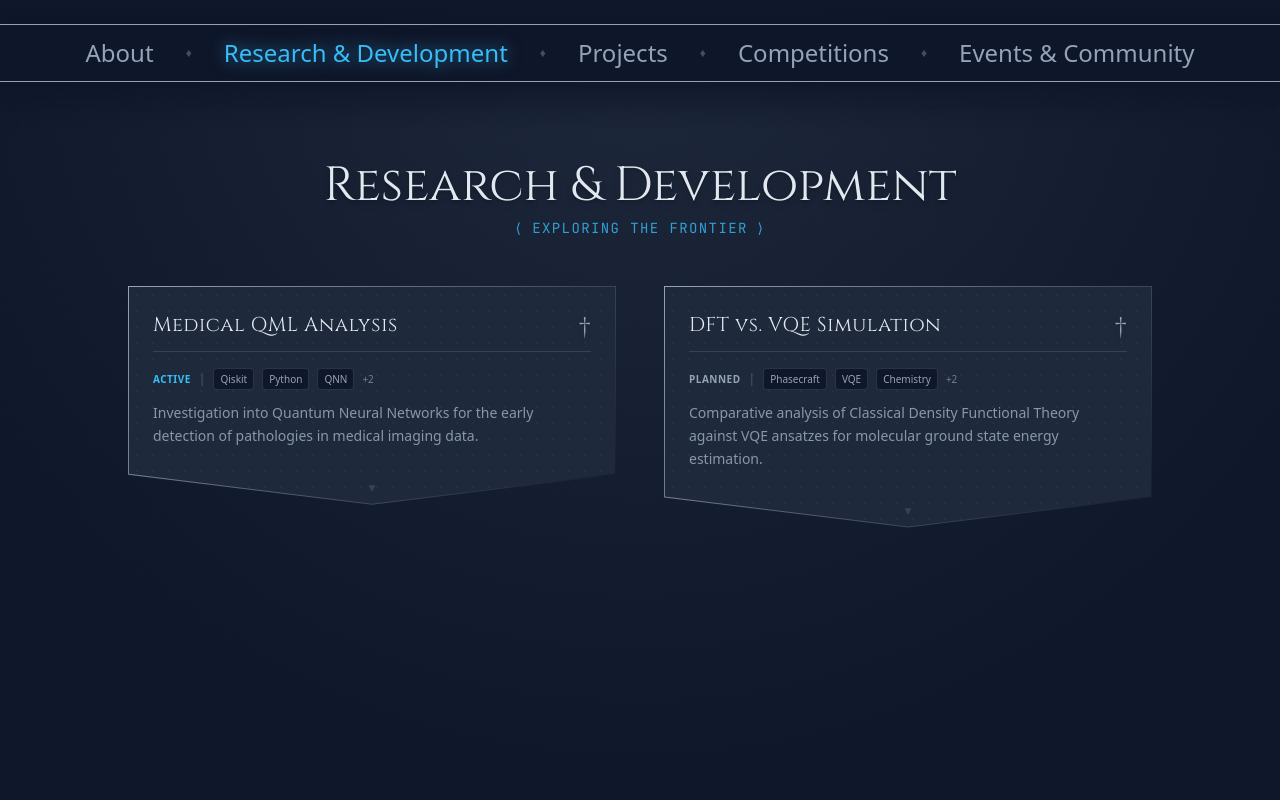
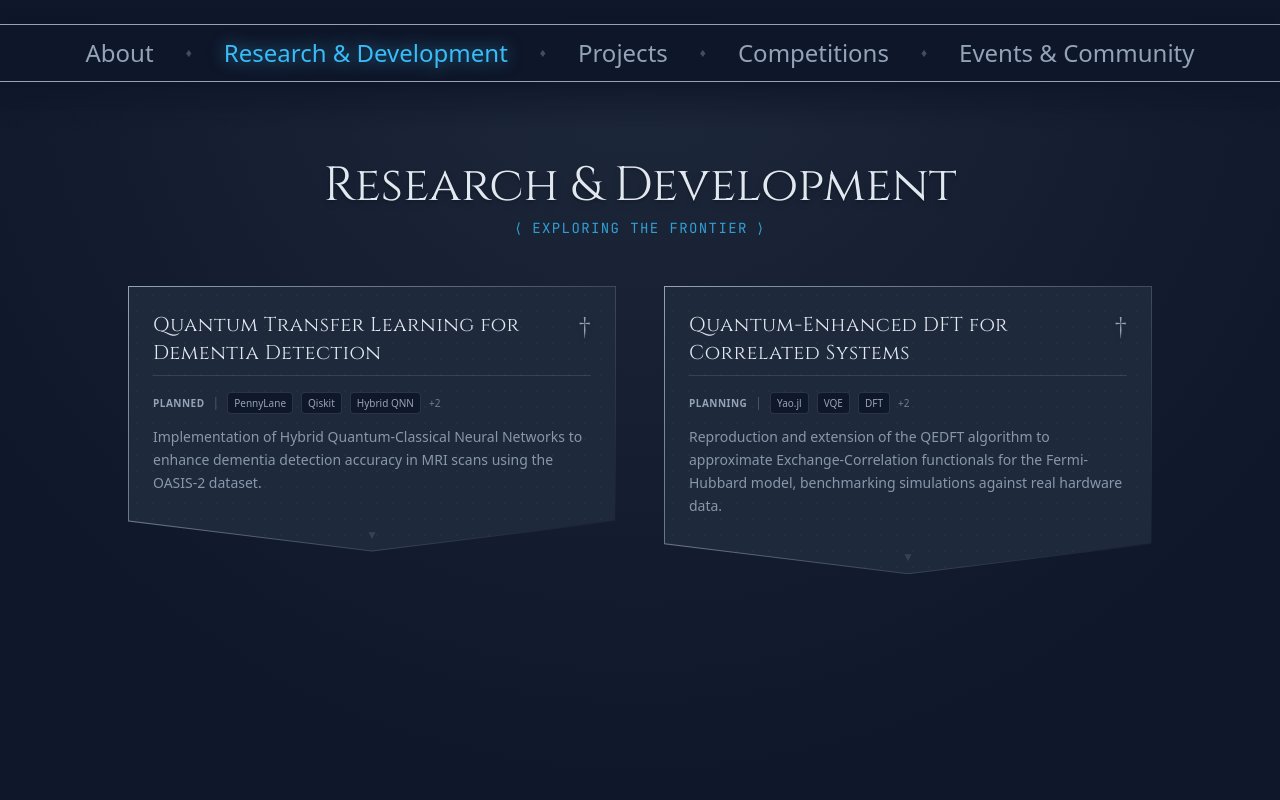
Before and after one commit to KaueMiziara/portfolio, an Angular app: page /research in a window 1280 px wide. Shown: the top 800 px of the page. Built offline with nearby package versions, Linux system fonts and the light colour scheme; a web font is replaced by a local one.

Commit message:
refactor: add real data to R&D and remove placeholders

```diff
--- a/src/app/core/data/research.data.ts
+++ b/src/app/core/data/research.data.ts
@@ -2,30 +2,47 @@ import { Project } from '../models/project.model';
 
 export const RESEARCH_DATA: Project[] = [
   {
-    id: 'medical-qml',
-    title: 'Medical QML Analysis',
+    id: 'qml-dementia-detection',
+    title: 'Quantum Transfer Learning for Dementia Detection',
     type: 'R&D',
-    status: 'Active',
-    tags: ['Qiskit', 'Python', 'QNN', 'Scientific Initiation', 'Healthcare'],
+    status: 'Planned',
+    tags: ['PennyLane', 'Qiskit', 'Hybrid QNN', 'PyTorch', 'Medical Imaging'],
     summary:
-      'Investigation into Quantum Neural Networks for the early detection of pathologies in medical imaging data.',
+      'Implementation of Hybrid Quantum-Classical Neural Networks to enhance dementia detection accuracy in MRI scans using the OASIS-2 dataset.',
     details: `
-      <p><strong>Objective:</strong> To determine if Variational Quantum Classifiers (VQC) offer a quantum advantage in dimensionality reduction for MRI datasets compared to classical CNNs.</p>
-      <p class="mt-2"><strong>Methodology:</strong> Utilizing Qiskit Machine Learning to construct parameterized quantum circuits that map high-dimensional medical data into the Hilbert space. Currently reproducing results from <em>[Reference Paper]</em> and extending the ansatz to noisy intermediate-scale quantum (NISQ) simulators.</p>
+      <p><strong>Scope:</strong> This undergraduate research project focuses on reproducing and extending the findings of <em>"Quantum Transfer Learning to Boost Dementia Detection" (Bhowmik et al., 2025)</em>. The goal is to validate if quantum-enhanced models can outperform classical baselines in resource-constrained medical scenarios.</p>
+
+      <p class="mt-2"><strong>Methodology:</strong> We are constructing a <strong>"Dressed Quantum Network"</strong> architecture. This involves using a pre-trained classical CNN (LeNet) for feature extraction, freezing its weights, and feeding the latent vectors into a Variational Quantum Circuit (VQC) via Angle Embedding.</p>
+
+      <p class="mt-2"><strong>Roadmap:</strong></p>
+      <ul class="list-disc list-inside mt-1">
+        <li><strong>Phase 1:</strong> Reproduce the reported 91.29% accuracy benchmark using PyTorch and PennyLane.</li>
+        <li><strong>Phase 2:</strong> Benchmark the model's resilience against noise using IBM Qiskit simulators and real hardware backends.</li>
+        <li><strong>Phase 3:</strong> Investigate alternative Quantum Feature Maps to optimize the classification boundary.</li>
+      </ul>
     `,
-    link: { text: 'View Repository', url: '#' },
+    // link: { text: 'View Repository', url: '#' },
   },
   {
-    id: 'dft-sim',
-    title: 'DFT vs. VQE Simulation',
+    id: 'qedft-hubbard-benchmark',
+    title: 'Quantum-Enhanced DFT for Correlated Systems',
     type: 'R&D',
-    status: 'Planned',
-    tags: ['Phasecraft', 'VQE', 'Chemistry', 'Simulation', 'Error Mitigation'],
+    status: 'Planning',
+    tags: ['Yao.jl', 'VQE', 'DFT', 'Fermi-Hubbard', 'Quantum Simulation'],
     summary:
-      'Comparative analysis of Classical Density Functional Theory against VQE ansatzes for molecular ground state energy estimation.',
+      'Reproduction and extension of the QEDFT algorithm to approximate Exchange-Correlation functionals for the Fermi-Hubbard model, benchmarking simulations against real hardware data.',
     details: `
-      <p><strong>Scope:</strong> This project aims to benchmark the accuracy of hybrid quantum-classical algorithms (VQE) against standard classical methods (DFT) for small molecules like LiH and BeH2.</p>
-      <p class="mt-2"><strong>Focus:</strong> Special emphasis will be placed on implementing error mitigation strategies (Zero Noise Extrapolation) to improve VQE fidelity on noisy hardware simulations.</p>
-    `,
+    <p><strong>Scope:</strong> This research project aims to reproduce the results of the paper <em>"Enhancing density functional theory using the variational quantum eigensolver" (Sheridan et al., 2024)</em>. The core objective is to demonstrate how quantum computers can approximate the Exchange-Correlation (XC) functional to boost classical DFT accuracy in strongly correlated systems, specifically using the Fermi-Hubbard model as a benchmark.</p>
+
+    <p class="mt-2"><strong>Methodology:</strong> The approach utilizes a hybrid quantum-classical scheme. We employ the Variational Quantum Eigensolver (VQE) to generate XC functionals from small lattice instances (e.g., 1x4, 2x2) on a quantum processor. These functionals are then interpolated and injected into a classical DFT loop to simulate larger inhomogeneous systems. The implementation will initially leverage the <strong>Yao.jl</strong> framework in Julia to match the reference paper's stack.</p>
+
+    <p class="mt-2"><strong>Roadmap:</strong></p>
+    <ul class="list-disc list-inside mt-1">
+      <li><strong>Phase 1:</strong> Theoretical review of Lattice DFT and the Hubbard Model, followed by the reproduction of the paper's results using Julia and Yao.jl.</li>
+      <li><strong>Phase 2:</strong> Expand the analysis by explicitly comparing simulator performance vs. real hardware execution data, addressing the gap in graphical visualizations noted in the original work.</li>
+      <li><strong>Phase 3:</strong> Cross-framework benchmarking (porting the solution to frameworks like Qiskit or PennyLane) and extending the model to support <strong>magnetized systems</strong> (spin-polarized DFT).</li>
+    </ul>
+  `,
+    // link: { text: 'View Repository', url: '#' },
   },
 ];
```
